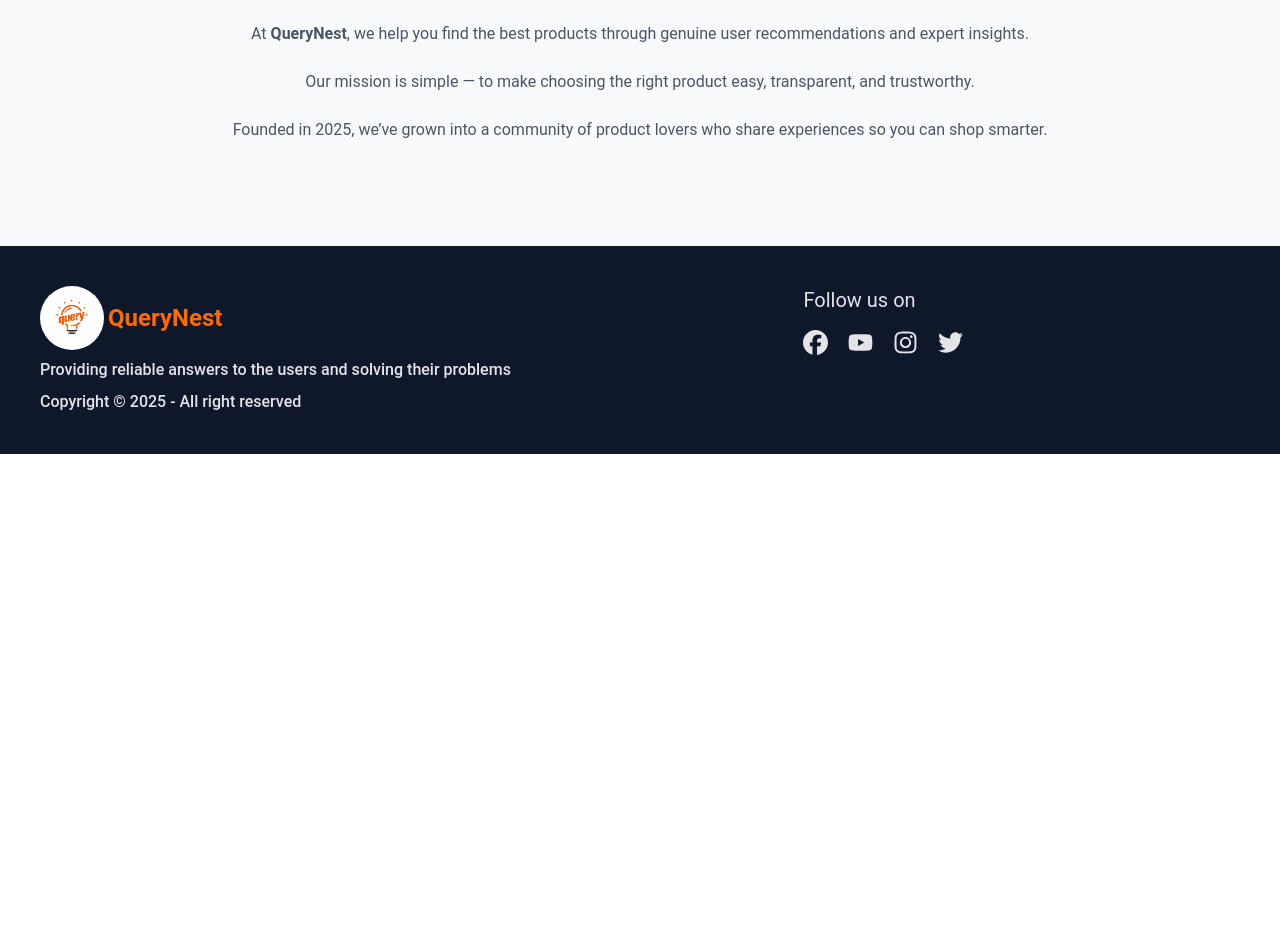
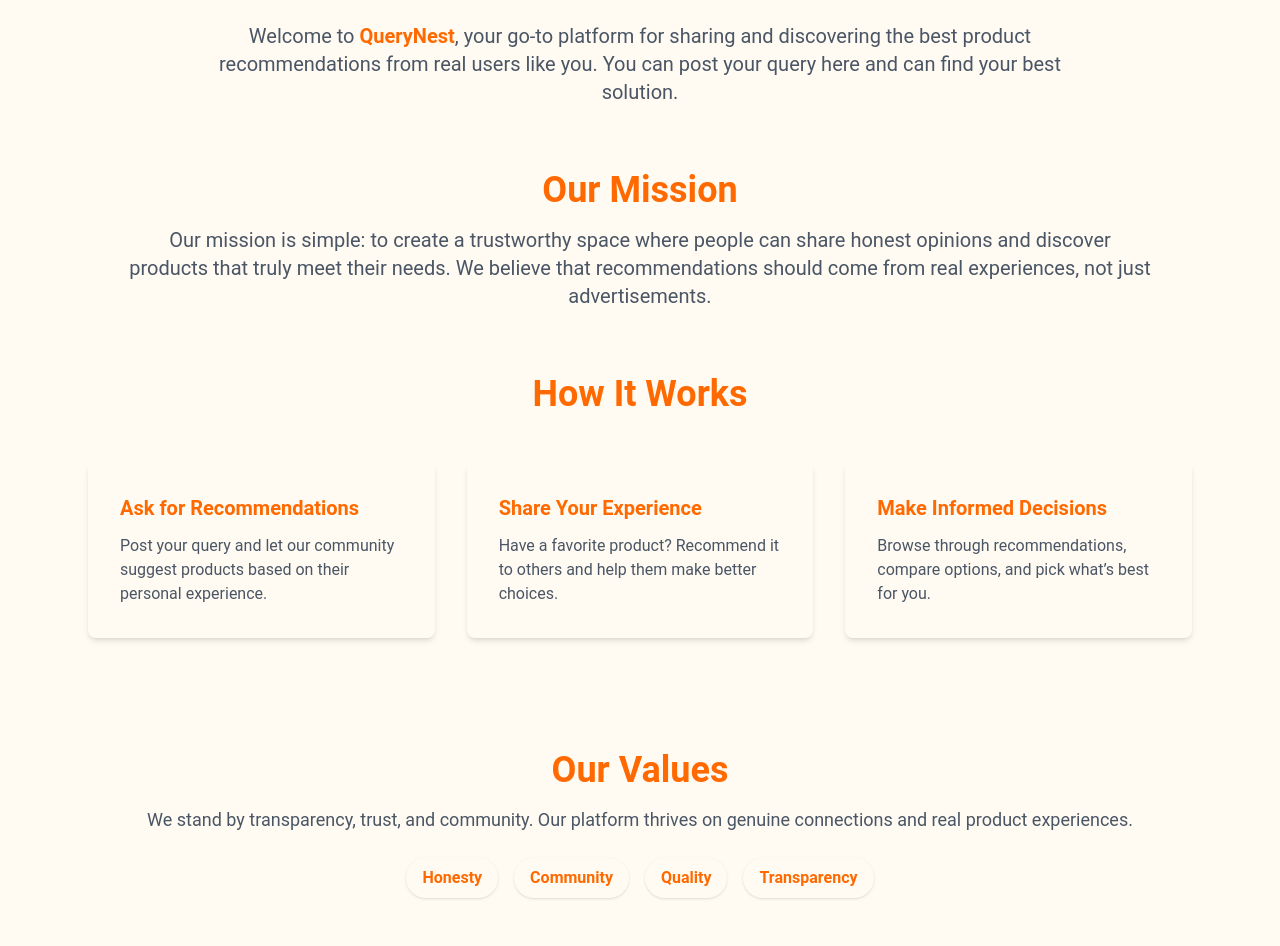
Before and after one commit to atikur-2003/querynest-client, a React (Vite) app: page /about-us in a window 1280 px wide. Shown: the part 146-1092 px from the top of the page. Before the commit the page ends 800 px from the top, so only its background shows below. Built offline with nearby package versions, Linux system fonts and the light colour scheme; no server answers.

Commit message:
added all recommendation section to home page

```diff
--- /dev/null
+++ b/src/components/AllRecommendation.jsx
@@ -0,0 +1,62 @@
+import { useEffect, useState } from "react";
+import useAxiosSecure from "../hooks/useAxiosSecure";
+import { Link } from "react-router";
+
+const AllRecommendations = () => {
+  const [recommendations, setRecommendations] = useState([]);
+  const axiosSecure = useAxiosSecure();
+
+  useEffect(() => {
+    axiosSecure
+      .get("/recommendations")
+      .then((res) => setRecommendations(res.data))
+      .catch((err) => console.error(err));
+  }, []);
+
+  return (
+    <div className="px-4 py-8 max-w-6xl mx-auto">
+      <h2 className="text-2xl font-bold mb-6 text-center">
+        All Recommendations
+      </h2>
+      <div className="grid grid-cols-1 lg:grid-cols-2 gap-6">
+        {recommendations.map((rec) => (
+          <div
+            key={rec._id}
+            className="bg-white rounded-xl shadow-md overflow-hidden flex flex-col md:flex-row"
+          >
+            {/* Image */}
+            <img
+              src={rec.productImage}
+              alt={rec.productName}
+              className="w-full md:w-1/3 h-48 object-cover"
+            />
+
+            {/* Content */}
+            <div className="p-4">
+              <div>
+                <h3 className="text-lg font-semibold">{rec.productName}</h3>
+
+                <p className="text-gray-500 text-xs mt-2">
+                  Recommended by:{" "}
+                  <span className="font-medium">
+                    {rec.recommenderName} ({rec.recommenderEmail})
+                  </span>
+                </p>
+              </div>
+              <div>
+                <Link
+                  to={`/recommendations/${rec._id}`}
+                  className="text-sm px-3 py-2 text-orange-500 border border-orange-500 hover:bg-orange-500 hover:text-white rounded-lg transition"
+                >
+                  View Details
+                </Link>
+              </div>
+            </div>
+          </div>
+        ))}
+      </div>
+    </div>
+  );
+};
+
+export default AllRecommendations;
--- a/src/components/RecentQueries.jsx
+++ b/src/components/RecentQueries.jsx
@@ -23,7 +23,7 @@
         {queries.map((query) => (
           <div
             key={query._id}
-            className="flex flex-col p-5 sm:flex-row bg-white rounded-lg shadow hover:shadow-md transition-all duration-300 overflow-hidden"
+            className="flex flex-col p-5 sm:flex-row  rounded-lg shadow hover:shadow-md transition-all duration-300 overflow-hidden"
           >
             <div className="">
               <img
--- a/src/hooks/useAxiosSecure.jsx
+++ b/src/hooks/useAxiosSecure.jsx
@@ -1,7 +1,8 @@
 import axios from "axios";
 
 const axiosSecure = axios.create({
-  baseURL: "https://assignment-11-server-blush-phi.vercel.app",
+  // baseURL: "https://assignment-11-server-blush-phi.vercel.app",
+  baseURL: "http://localhost:5000",
 });
 
 const useAxiosSecure = () => {
--- a/src/pages/AboutUs.jsx
+++ b/src/pages/AboutUs.jsx
@@ -2,26 +2,96 @@
 
 const AboutUs = () => {
   return (
-    <section className="bg-gray-50 dark:bg-gray-900 py-26 px-6">
-      <div className="max-w-5xl mx-auto text-center">
-        <h2 className="text-3xl md:text-4xl font-bold text-orange-500 dark:text-white mb-6">
+    <div className="dark:bg-gray-900 text-gray-800 dark:text-gray-100 py-28">
+      {/* Hero Section */}
+      <section className="mb-16 px-6 text-center max-w-4xl mx-auto">
+        <h1 className="text-3xl md:text-4xl text-orange-500 font-bold mb-4">
           About Us
+        </h1>
+        <p className="text-lg md:text-xl text-gray-600 dark:text-gray-300">
+          Welcome to <span className="font-semibold text-orange-500">QueryNest</span>, your
+          go-to platform for sharing and discovering the best product
+          recommendations from real users like you. You can post your query here
+          and can find your best solution.
+        </p>
+      </section>
+
+      {/* Mission Section */}
+      <section className="mb-16 px-6 dark:bg-gray-800">
+        <div className="max-w-5xl mx-auto text-center">
+          <h2 className="text-3xl md:text-4xl text-orange-500 font-bold mb-4">
+            Our Mission
+          </h2>
+          <p className="text-lg md:text-xl text-gray-600 dark:text-gray-300">
+            Our mission is simple: to create a trustworthy space where people
+            can share honest opinions and discover products that truly meet
+            their needs. We believe that recommendations should come from real
+            experiences, not just advertisements.
+          </p>
+        </div>
+      </section>
+
+      {/* How It Works Section */}
+      <section className="mb-16 px-6 max-w-6xl mx-auto">
+        <h2 className="text-3xl md:text-4xl text-orange-500 font-bold text-center mb-12">
+          How It Works
         </h2>
-        <p className="text-gray-600 dark:text-gray-300 mb-6">
-          At <span className="font-semibold">QueryNest</span>, we help you find
-          the best products through genuine user recommendations and expert
-          insights.
-        </p>
-        <p className="text-gray-600 dark:text-gray-300 mb-6">
-          Our mission is simple — to make choosing the right product easy,
-          transparent, and trustworthy.
-        </p>
-        <p className="text-gray-600 dark:text-gray-300">
-          Founded in 2025, we’ve grown into a community of product lovers who
-          share experiences so you can shop smarter.
-        </p>
-      </div>
-    </section>
+        <div className="grid md:grid-cols-3 gap-8">
+          <div className="p-8 dark:bg-gray-800 rounded-lg shadow-md">
+            <h3 className="text-xl text-orange-500 font-semibold mb-3">
+              Ask for Recommendations
+            </h3>
+            <p className="text-gray-600 dark:text-gray-300">
+              Post your query and let our community suggest products based on
+              their personal experience.
+            </p>
+          </div>
+          <div className="p-8 dark:bg-gray-800 rounded-lg shadow-md">
+            <h3 className="text-xl text-orange-500 font-semibold mb-3">
+              Share Your Experience
+            </h3>
+            <p className="text-gray-600 dark:text-gray-300">
+              Have a favorite product? Recommend it to others and help them make
+              better choices.
+            </p>
+          </div>
+          <div className="p-8 dark:bg-gray-800 rounded-lg shadow-md">
+            <h3 className="text-xl text-orange-500 font-semibold mb-3">
+              Make Informed Decisions
+            </h3>
+            <p className="text-gray-600 dark:text-gray-300">
+              Browse through recommendations, compare options, and pick what’s
+              best for you.
+            </p>
+          </div>
+        </div>
+      </section>
+
+      {/* Values Section */}
+      <section className="py-12 px-6 dark:bg-gray-800">
+        <div className="max-w-5xl mx-auto text-center">
+          <h2 className="text-3xl md:text-4xl text-orange-500 font-bold mb-4">Our Values</h2>
+          <p className="text-lg text-gray-600 dark:text-gray-300 mb-6">
+            We stand by transparency, trust, and community. Our platform thrives
+            on genuine connections and real product experiences.
+          </p>
+          <ul className="flex flex-wrap justify-center gap-4">
+            <li className="dark:bg-gray-700 px-4 py-2 font-semibold text-orange-500 rounded-full shadow">
+              Honesty
+            </li>
+            <li className="dark:bg-gray-700 px-4 py-2 font-semibold text-orange-500 rounded-full shadow">
+              Community
+            </li>
+            <li className="dark:bg-gray-700 px-4 py-2 font-semibold text-orange-500 rounded-full shadow">
+              Quality
+            </li>
+            <li className="dark:bg-gray-700 px-4 py-2 font-semibold text-orange-500 rounded-full shadow">
+              Transparency
+            </li>
+          </ul>
+        </div>
+      </section>
+    </div>
   );
 };
 
--- a/src/pages/Home/Home.jsx
+++ b/src/pages/Home/Home.jsx
@@ -3,12 +3,14 @@
 import FAQSection from '../../components/FAQSection';
 import HowItWorks from '../../components/HowItWorks';
 import RecentQueries from '../../components/RecentQueries';
+import AllRecommendations from '../../components/AllRecommendation';
 
 const Home = () => {
     return (
         <div>
             <HeroSlider></HeroSlider>
             <RecentQueries></RecentQueries>
+            <AllRecommendations></AllRecommendations>
             <HowItWorks></HowItWorks>
             <FAQSection></FAQSection>
         </div>
--- a/src/routes/Router.jsx
+++ b/src/routes/Router.jsx
@@ -14,6 +14,7 @@
 import RecommendationsForMe from "../pages/queryPages/RecommendationsForMe";
 import ErrorPage from "../pages/ErrorPage";
 import AboutUs from "../pages/AboutUs";
+import RecommendationDetails from "../pages/RecommendationDetails";
 
 export const router = createBrowserRouter([
     {
@@ -56,6 +57,10 @@
             {
                 path: 'recommendation-for-me',
                 element: <PrivateRoute><RecommendationsForMe></RecommendationsForMe></PrivateRoute>
+            },
+            {
+                path: "/recommendations/:id",
+                element: <PrivateRoute><RecommendationDetails></RecommendationDetails></PrivateRoute>
             }
 
         ]
```
Also changed, not shown: src/pages/RecommendationDetails.jsx (added, +69 -0 lines).
